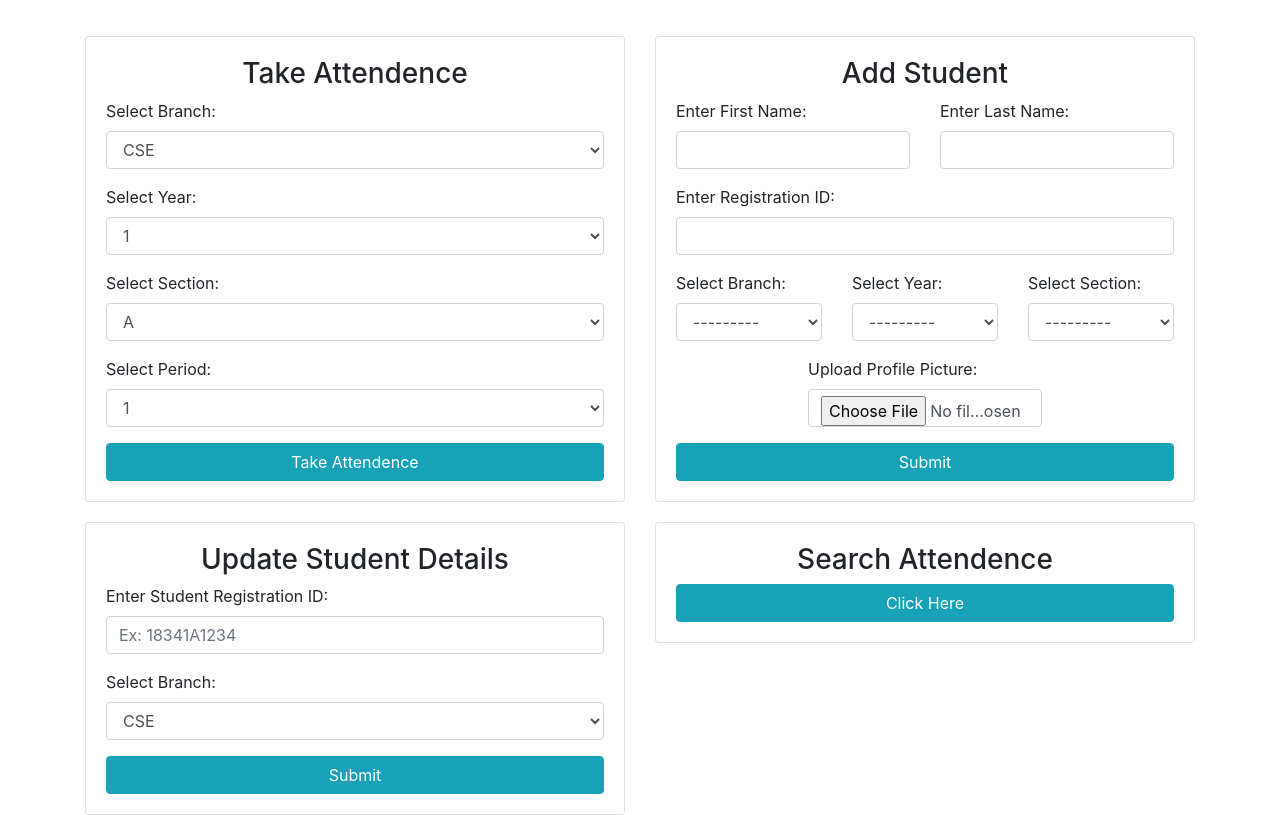
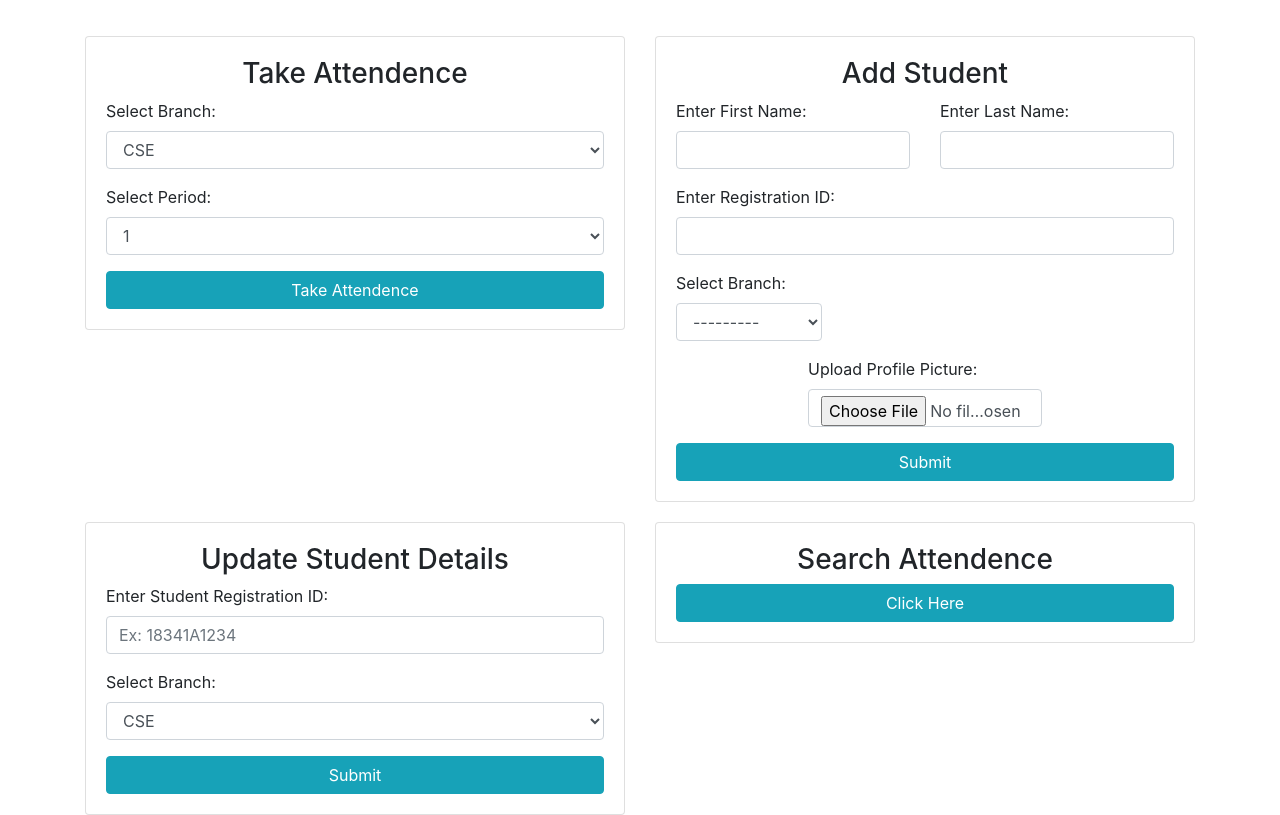
Before and after one commit to sravyaparankusham/Group-14, a Django app: template fr_attendance/templates/home.html in a window 1280 px wide. Shown: the part 56-871 px from the top of the page. Run offline with Django 4.2, Linux system fonts and the light colour scheme; the template is opened without the code that fills it: values that come from a table or form of the project are taken from there, others are empty; parts of the project's set-up code (start-up, migrations or seed data) failed here and were passed over; some libraries are stand-ins or nearby versions.

Commit message:
Adding existing project files to Github

```diff
--- a/fr_attendance/models.py
+++ b/fr_attendance/models.py
@@ -24,11 +24,11 @@ class Faculty(models.Model):
 
 
 def student_directory_path(instance, filename):
-    name,ext = filename.split(".")
+    name = filename.split(".")
 
     name = instance.registration_id # + "_" + instance.branch + "_" + instance.year + "_" + instance.section
 
-    filename = name + (".") + ext
+    filename = name + (".jpg")
     return 'Student_Images/{}/{}/{}/{}'.format(instance.branch,instance.year,instance.section,filename)
 
 class Student(models.Model):
@@ -41,24 +41,15 @@ class Student(models.Model):
         ('MECH','MECH'),
         ('EEE','EEE'),
     )
-    YEAR = (
-        ('1','1'),
-        ('2','2'),
-        ('3','3'),
-        ('4','4'),
-    )
-    SECTION = (
-        ('A','A'),
-        ('B','B'),
-        ('C','C'),
-    )
+
+
+
 
     firstname = models.CharField(max_length=200, null=True, blank=True)
     lastname = models.CharField(max_length=200, null=True, blank=True)
     registration_id = models.CharField(max_length=200, null=True)
     branch = models.CharField(max_length=100, null=True, choices=BRANCH)
-    year = models.CharField(max_length=100, null=True, choices=YEAR)
-    section = models.CharField(max_length=100, null=True, choices=SECTION)
+
     profile_pic = models.ImageField(upload_to=student_directory_path ,null=True, blank=True)
 
 
@@ -73,8 +64,7 @@ class Attendence(models.Model):
     date = models.DateField(auto_now_add = True, null = True)
     time = models.TimeField(auto_now_add=True, null = True)
     branch = models.CharField(max_length=200, null = True)
-    year = models.CharField(max_length=200, null = True)
-    section = models.CharField(max_length=200, null = True)
+
     period = models.CharField(max_length=200, null = True)
     status = models.CharField(max_length=200, null = True, default='Absent')
 
--- a/fr_attendance/recognizer.py
+++ b/fr_attendance/recognizer.py
@@ -18,7 +18,7 @@ def Recognizer(details):
 	base_dir = os.path.dirname(os.path.abspath(__file__))
 	# os.chdir("..")
 	base_dir = os.getcwd()
-	image_dir = os.path.join(base_dir,"{}\{}\{}\{}\{}\{}".format('static','images','Student_Images',details['branch'],details['year'],details['section']))
+	image_dir = os.path.join(base_dir,"{}\{}\{}\{}".format('static','images','Student_Images',details['branch']))
 	# print(image_dir)
 	names = []
 
--- a/fr_attendance/templates/attendence.html
+++ b/fr_attendance/templates/attendence.html
@@ -1,4 +1,4 @@
-{% extends 'attendence_sys/main.html' %}
+{% extends 'main.html' %}
 {% block content %}
 {% for message in messages %}
         {% if message.tags == 'error' %}
--- a/fr_attendance/templates/home.html
+++ b/fr_attendance/templates/home.html
@@ -31,23 +31,8 @@
                             <option value="CIVIL">CIVIL</option>
                         </select>
                     </div>
-                    <div class="form-group">
-                        <label for="sel1">Select Year:</label>
-                        <select name='year' class="form-control" id="sel1">
-                            <option value="1">1</option>
-                            <option value="2">2</option>
-                            <option value="3">3</option>
-                            <option value="4">4</option>
-                        </select>
-                    </div>
-                    <div class="form-group">
-                        <label for="sel1">Select Section:</label>
-                        <select name='section' class="form-control" id="sel1">
-                            <option value="A">A</option>
-                            <option value="B">B</option>
-                            <option value="C">C</option>
-                        </select>
-                    </div>
+
+
                     <div class="form-group">
                         <label for="sel1">Select Period:</label>
                         <select name='period' class="form-control" id="sel1">
@@ -98,18 +83,8 @@
                                 {{ studentForm.branch }}
                             </div>
                         </div>
-                        <div class="col-sm-4">
-                            <div class="form-group">
-                                <label for="sel1">Select Year:</label>
-                                {{ studentForm.year }}
-                            </div>
-                        </div>
-                        <div class="col-sm-4">
-                            <div class="form-group">
-                                <label for="sel1">Select Section:</label>
-                                {{ studentForm.section }}
-                            </div>
-                        </div>
+
+
                     </div>
                     <div class="row">
                         <div class="col-md-3"></div>
```
Also changed, not shown: fr_attendance/views.py (+8 -9 lines), db.sqlite3, static/images/Faculty_Images/teachert.jpg (added), static/images/Student_Images/ECE/1/A/2793009.jpg (added).
